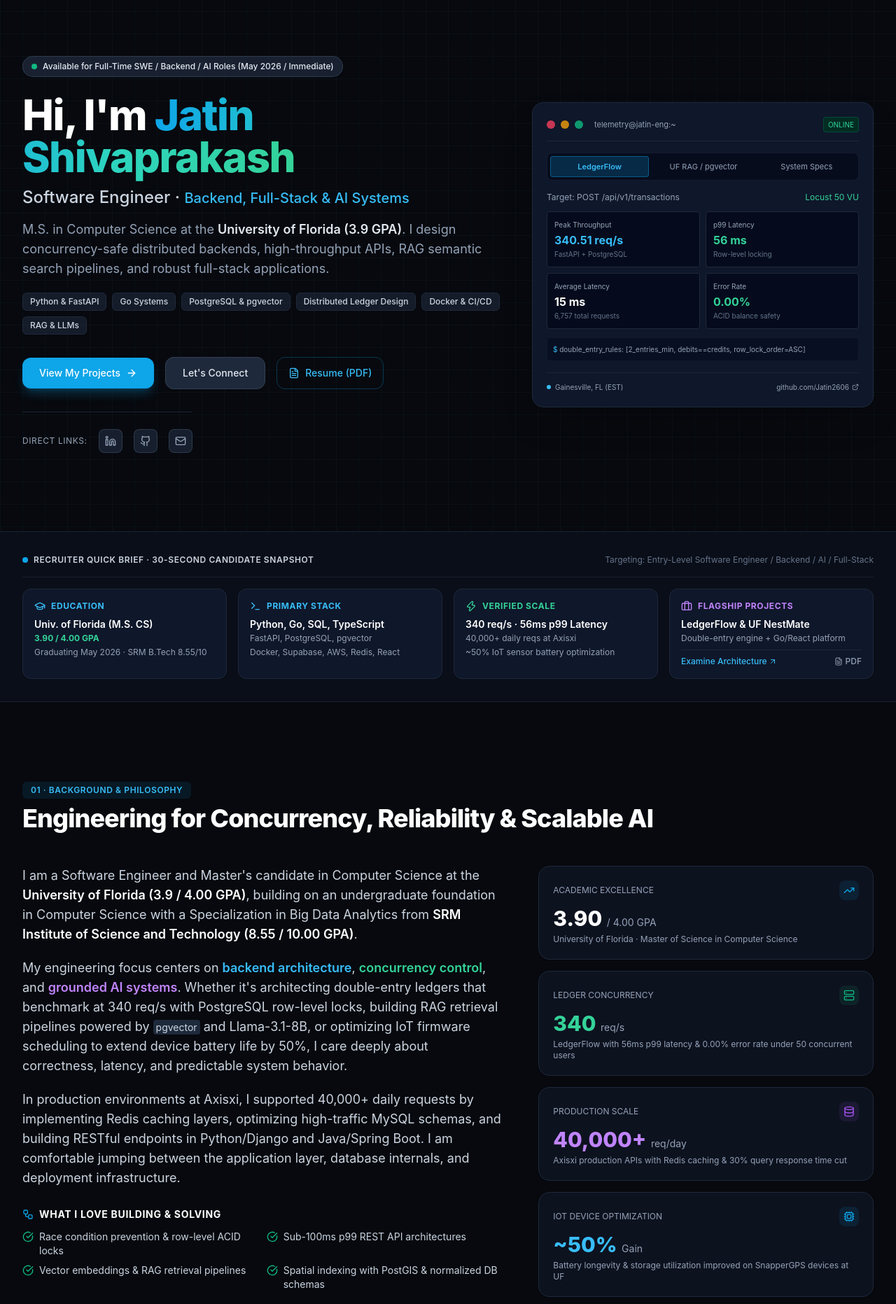
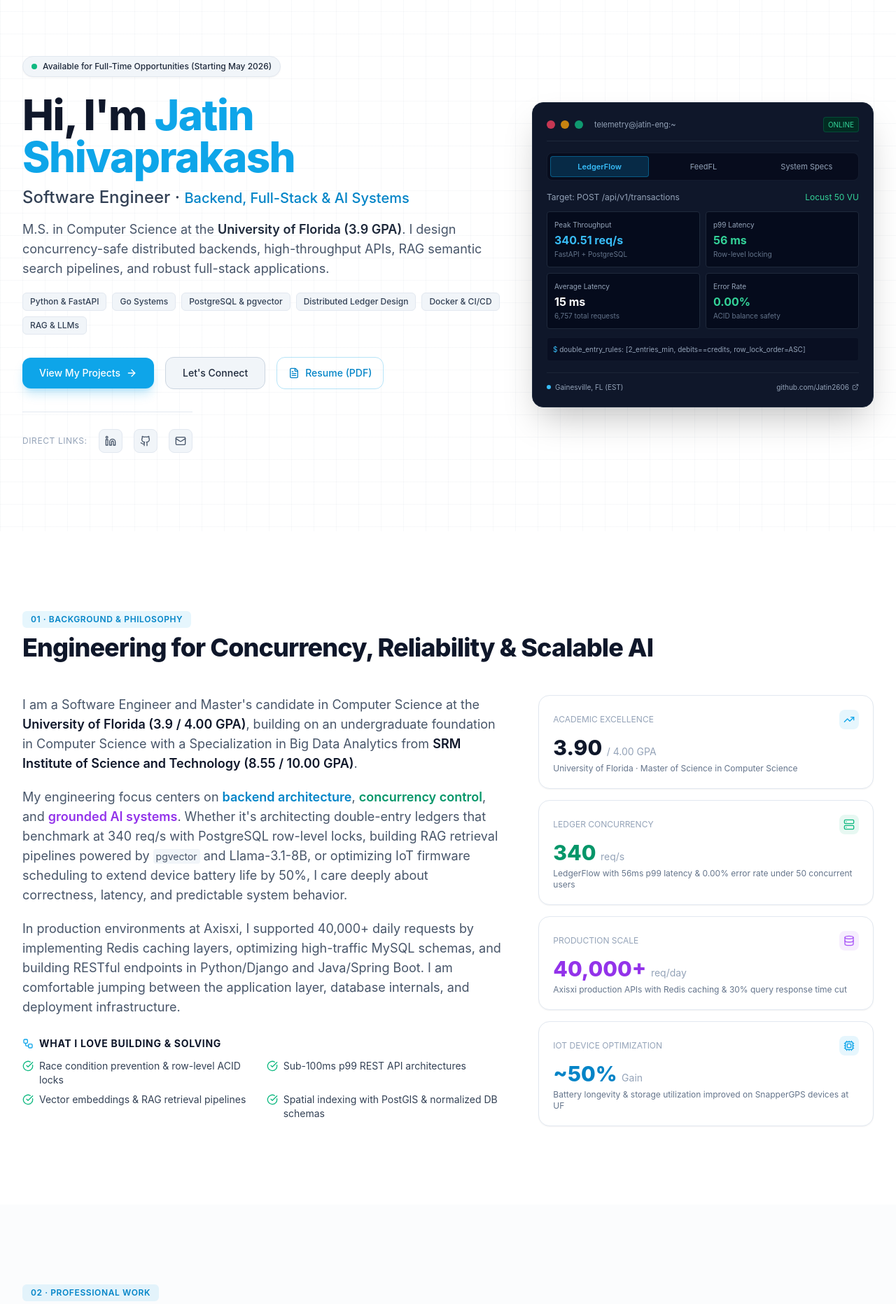
Before and after one commit to Jatin2606/Portfolio, a Next.js app: page / in a window 1280 px wide. Shown: the part 80-1943 px from the top of the page at 70% size. Built offline with nearby package versions, Linux system fonts and the light colour scheme.

Commit message:
fix(ui): default to day mode, set name to light blue accent, remove recruiter snapshot & target roles, and add FeedFL to projects

```diff
--- a/src/app/layout.tsx
+++ b/src/app/layout.tsx
@@ -84,7 +84,7 @@ export default function RootLayout({
   };
 
   return (
-    <html lang="en" className="dark scroll-smooth">
+    <html lang="en" className="scroll-smooth">
       <head>
         <script
           type="application/ld+json"
--- a/src/app/page.tsx
+++ b/src/app/page.tsx
@@ -3,7 +3,6 @@
 import React, { useState } from "react";
 import Navbar from "@/components/Navbar";
 import Hero from "@/components/Hero";
-import RecruiterSnapshot from "@/components/RecruiterSnapshot";
 import About from "@/components/About";
 import Experience from "@/components/Experience";
 import Projects from "@/components/Projects";
@@ -23,9 +22,6 @@ export default function Home() {
 
       {/* Hero Section */}
       <Hero onOpenResumeModal={() => setIsResumeModalOpen(true)} />
-
-      {/* 30-Second Recruiter Cheat Sheet */}
-      <RecruiterSnapshot />
 
       {/* About Section */}
       <About />
--- a/src/components/About.tsx
+++ b/src/components/About.tsx
@@ -81,14 +81,6 @@ export default function About() {
               </ul>
             </div>
 
-            {/* Target roles callout */}
-            <div className="p-4 rounded-xl bg-sky-50 dark:bg-sky-950/30 border border-sky-200 dark:border-sky-900/50 text-sm">
-              <span className="font-semibold text-sky-900 dark:text-sky-300">Target Roles:</span>{" "}
-              <span className="text-sky-800 dark:text-sky-200">
-                Entry-Level Software Engineer &middot; Backend Engineer &middot; Full-Stack Engineer &middot; AI Systems Engineer (United States)
-              </span>
-            </div>
-
           </div>
 
           {/* Right Column: Key Impact Highlight Cards */}
--- a/src/components/Contact.tsx
+++ b/src/components/Contact.tsx
@@ -69,7 +69,7 @@ export default function Contact() {
             Let&apos;s Build Something Great.
           </h2>
           <p className="mt-3 text-base sm:text-lg text-slate-600 dark:text-slate-400 max-w-2xl">
-            I am actively seeking full-time Software Engineer, Backend Engineer, and AI Systems roles. Let&apos;s discuss how I can contribute to your engineering team.
+            I am actively seeking full-time software engineering opportunities. Let&apos;s discuss how I can contribute to your team.
           </p>
         </div>
 
--- a/src/components/Hero.tsx
+++ b/src/components/Hero.tsx
@@ -42,13 +42,13 @@ export default function Hero({ onOpenResumeModal }: HeroProps) {
                 <span className="animate-ping absolute inline-flex h-full w-full rounded-full bg-emerald-400 opacity-75"></span>
                 <span className="relative inline-flex rounded-full h-2 w-2 bg-emerald-500"></span>
               </span>
-              <span>Available for Full-Time SWE / Backend / AI Roles (May 2026 / Immediate)</span>
+              <span>Available for Full-Time Opportunities (Starting May 2026)</span>
             </div>
 
             {/* Main Name Heading */}
             <h1 className="text-4xl sm:text-5xl lg:text-6xl font-extrabold tracking-tight text-slate-900 dark:text-white leading-[1.15]">
               Hi, I&apos;m{" "}
-              <span className="text-transparent bg-clip-text bg-gradient-to-r from-sky-500 via-teal-400 to-emerald-400">
+              <span className="text-sky-500 dark:text-sky-400 font-extrabold">
                 {PERSONAL_INFO.name}
               </span>
             </h1>
@@ -185,7 +185,7 @@ export default function Hero({ onOpenResumeModal }: HeroProps) {
                       : "text-slate-400 hover:text-slate-200"
                   }`}
                 >
-                  UF RAG / pgvector
+                  FeedFL
                 </button>
                 <button
                   onClick={() => setActiveTab("specs")}
@@ -240,7 +240,7 @@ export default function Hero({ onOpenResumeModal }: HeroProps) {
                 <div className="space-y-3 animate-in fade-in duration-200">
                   <div className="flex items-center justify-between text-slate-400">
                     <span>Engine: pgvector + Llama-3.1-8B</span>
-                    <span className="text-emerald-400">UF Production</span>
+                    <span className="text-emerald-400">FeedFL Production</span>
                   </div>
 
                   <div className="space-y-2 text-[11px]">
--- a/src/components/Skills.tsx
+++ b/src/components/Skills.tsx
@@ -21,7 +21,8 @@ export default function Skills() {
     ledgerflow: "LedgerFlow (FastAPI & PostgreSQL double-entry ledger)",
     "uf-nestmate": "UF-NestMate (Go & React housing platform)",
     "uf-wildlife": "UF Wildlife Ecology (SnapperGPS Node.js backend)",
-    "uf-food-rag": "UF Food App (pgvector RAG chatbot & FastAPI)",
+    feedfl: "FeedFL (pgvector RAG chatbot & FastAPI)",
+    "uf-food-rag": "FeedFL (pgvector RAG chatbot & FastAPI)",
     axisxi: "Axisxi (High-traffic Django/Spring Boot APIs & Redis)",
   };
 
--- a/src/context/ThemeContext.tsx
+++ b/src/context/ThemeContext.tsx
@@ -13,23 +13,22 @@ interface ThemeContextType {
 const ThemeContext = createContext<ThemeContextType | undefined>(undefined);
 
 export function ThemeProvider({ children }: { children: React.ReactNode }) {
-  const [theme, setThemeState] = useState<Theme>("dark");
+  const [theme, setThemeState] = useState<Theme>("light");
   const [mounted, setMounted] = useState(false);
 
   useEffect(() => {
     setMounted(true);
     const savedTheme = localStorage.getItem("portfolio_theme") as Theme | null;
-    if (savedTheme) {
-      setThemeState(savedTheme);
-      if (savedTheme === "dark") {
-        document.documentElement.classList.add("dark");
-      } else {
-        document.documentElement.classList.remove("dark");
-      }
-    } else {
-      // Default to dark for engineering aesthetic
+    if (savedTheme === "dark") {
       setThemeState("dark");
       document.documentElement.classList.add("dark");
+    } else if (savedTheme === "light") {
+      setThemeState("light");
+      document.documentElement.classList.remove("dark");
+    } else {
+      // Default to Day Mode on fresh visits
+      setThemeState("light");
+      document.documentElement.classList.remove("dark");
     }
   }, []);
 
--- a/src/data/portfolioData.ts
+++ b/src/data/portfolioData.ts
@@ -74,7 +74,7 @@ export const PERSONAL_INFO = {
   github: "https://github.com/Jatin2606",
   linkedin: "https://www.linkedin.com/in/jatin-shivaprakash-8a1667234/",
   resumePdfUrl: "/resume.pdf",
-  availability: "Open to Full-Time Entry-Level Roles (Starting May 2026 / Immediate)",
+  availability: "Open to Full-Time Opportunities (Starting May 2026 / Immediate)",
   bioShort: "Master's student in Computer Science at the University of Florida (3.9 GPA) specializing in high-concurrency backend services, distributed systems, RAG / semantic search architectures, and performant web applications.",
   bioFull: [
     "I am a backend-focused Software Engineer and Master's student in Computer Science at the University of Florida (GPA: 3.9 / 4.00). My core expertise lies in designing concurrency-safe backend architectures, low-latency RESTful APIs, distributed ledger systems, and production AI/RAG search pipelines.",
@@ -163,6 +163,41 @@ export const PROJECTS: ProjectDetail[] = [
     technologies: ["Go", "React", "NLP", "Google Maps API", "REST APIs", "JavaScript", "HTML/CSS"],
     githubUrl: "https://github.com/Jatin2606/UF-NestMate",
     featured: true
+  },
+  {
+    id: "feedfl",
+    title: "FeedFL",
+    subtitle: "Production RAG Chatbot & Food Provider Platform with pgvector Semantic Search",
+    period: "Jan. 2026 – Apr. 2026",
+    role: "Full-Stack & AI Software Engineer",
+    summary: "A production community assistance and food provider discovery platform featuring role-based Flutter mobile dashboards, a RAG chatbot powered by pgvector semantic vector search, and a FastAPI + PostGIS geospatial backend.",
+    problem: "Over 120 food providers and hundreds of residents in Palm Beach County required a fast, intuitive way to locate food assistance, check eligibility, and query hours without long phone queues or navigating outdated directories.",
+    solution: "Engineered an end-to-end platform with role-based Flutter mobile apps and an intelligent RAG chatbot. Indexed provider metadata with pgvector for semantic search, configured Llama-3.1-8B with Mistral-Small-3.1 fallback, and utilized PostGIS for real-time proximity filtering.",
+    architecture: {
+      overview: "Multi-tier AI architecture with Flutter mobile apps connected to a FastAPI backend, pgvector semantic search engine, and PostGIS geospatial database hosted on Supabase.",
+      components: [
+        "Flutter Mobile Client: Role-based iOS and Android dashboards onboarding 200+ users and 120 food providers",
+        "FastAPI Service: High-performance asynchronous REST endpoints for authentication and query dispatch",
+        "RAG Semantic Pipeline: pgvector cosine similarity search with Llama-3.1-8B and Mistral-Small-3.1 fallback",
+        "PostGIS Geospatial Engine: Spatial distance indexing cutting query latency up to 30%",
+        "Supabase Infrastructure: Managed PostgreSQL, Edge Functions, and built-in auth cutting setup time by 40%"
+      ],
+      dataFlow: "User asks conversational food query on Flutter app → FastAPI embeds text and queries pgvector for semantic similarity → PostGIS filters nearest providers → Llama-3.1 / Mistral generates grounded answer → Returned in sub-second latency."
+    },
+    technicalHighlights: [
+      "Built a production Flutter iOS/Android app with role-based dashboards, onboarding 200+ users and 120 food providers in Palm Beach County.",
+      "Designed a RAG chatbot with pgvector semantic search and Llama-3.1-8B / Mistral-Small-3.1 fallback for grounded provider recommendations.",
+      "Architected a FastAPI + PostgreSQL backend with normalized schema and PostGIS proximity search, cutting query latency up to 30%.",
+      "Migrated backend from AWS (EC2, RDS) to Supabase, using managed PostgreSQL, Edge Functions, and built-in auth to cut setup time 40%."
+    ],
+    benchmarks: [
+      { metric: "Query Latency", value: "-30%", details: "Reduced via PostGIS geospatial proximity indexing" },
+      { metric: "Setup Time", value: "-40%", details: "Reduced through Supabase & Edge Functions migration" },
+      { metric: "Active Scale", value: "200+ Users", details: "Over 120 food providers onboarded in Palm Beach County" }
+    ],
+    technologies: ["FastAPI", "PostgreSQL", "pgvector", "PostGIS", "Supabase", "Flutter", "Llama-3.1-8B", "Mistral-Small-3.1", "AWS (EC2, RDS)", "Edge Functions", "Python"],
+    githubUrl: "https://github.com/Jatin2606",
+    featured: true
   }
 ];
 
@@ -191,6 +226,7 @@ export const EXPERIENCES: ExperienceItem[] = [
     id: "uf-food-rag",
     role: "Software Engineer",
     organization: "University of Florida",
+    department: "FeedFL Platform",
     location: "Gainesville, FL",
     period: "Jan. 2026 – Apr. 2026",
     current: false,
```
